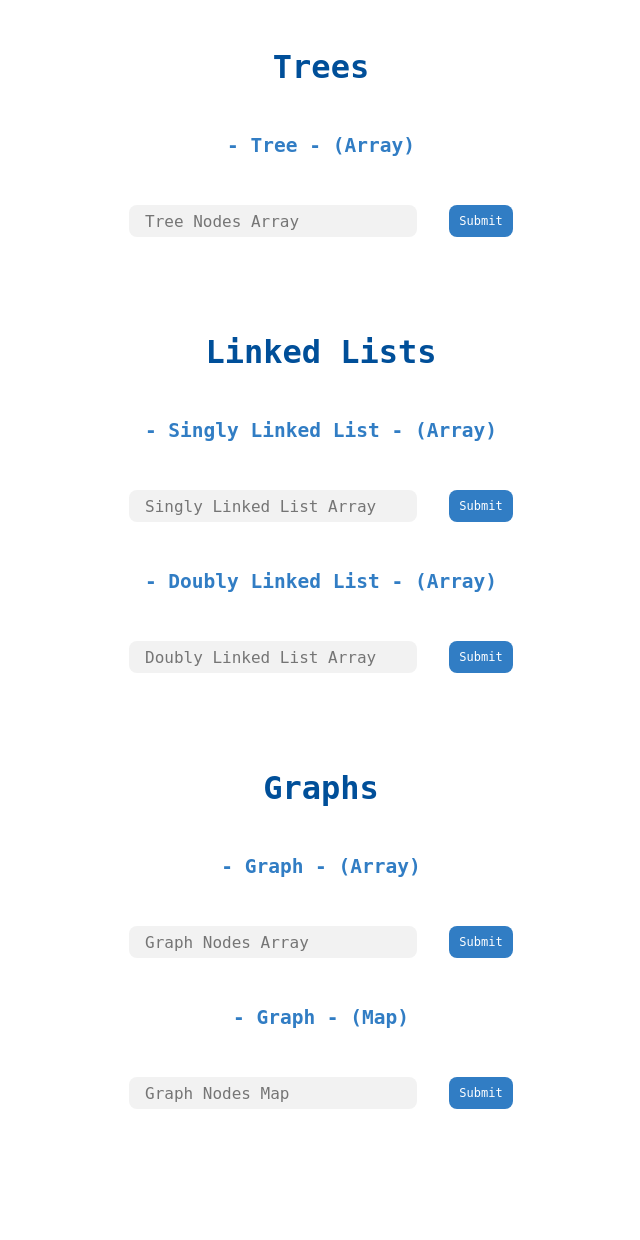
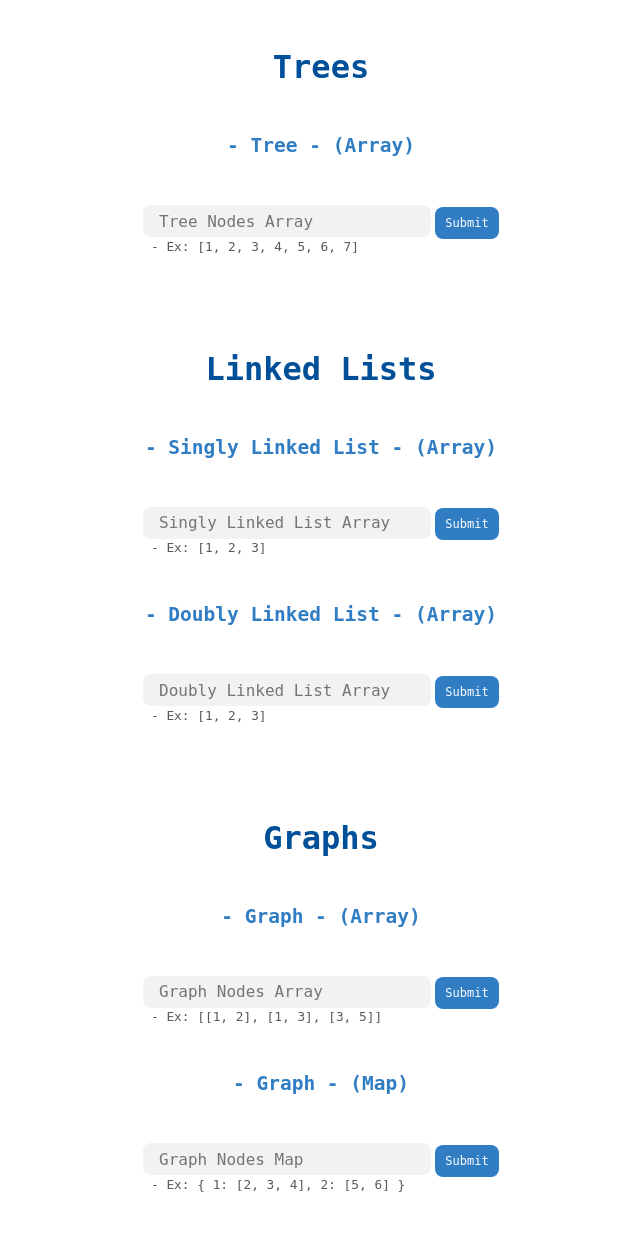
Before and after one commit to Pastoray/Visify, a Flask app: page / in a window 1280 px wide. Shown: the whole page, without its empty margins (319-959 px from the left). Before the commit the page ends 1109 px from the top, so only its background shows below. Run offline with Flask 3, Linux system fonts and the light colour scheme.

Commit message:
update README, make input example for clarification and add __pycache__ to .gitignore

```diff
--- a/static/css/index.css
+++ b/static/css/index.css
@@ -1 +1 @@
-.home-container{height:fit-content;width:100vw;display:flex;flex-direction:column;justify-content:center;align-items:center}.category-header{font-family:monospace;font-size:2rem;color:#004f99}.input-header{font-family:monospace;color:#317dc4}*{padding:0;margin:0;box-sizing:border-box}
+.home-container{height:fit-content;width:100vw;display:flex;flex-direction:column;justify-content:center;align-items:center}.category-header{font-family:monospace;font-size:2rem;color:#004f99}.input-header{font-family:monospace;color:#317dc4}.form-container{display:flex;flex-direction:column}.input-example{font-family:monospace;font-size:.8rem;color:#595959;padding:0rem .5rem}*{padding:0;margin:0;box-sizing:border-box}
--- a/static/scss/home.scss
+++ b/static/scss/home.scss
@@ -18,3 +18,15 @@
     font-family: monospace;
     color: hsl(209, 60%, 48%);
 }
+
+.form-container {
+    display: flex;
+    flex-direction: column;
+}
+
+.input-example {
+    font-family: monospace;
+    font-size: 0.8rem;
+    color: hsl(0, 0%, 35%);
+    padding: 0rem 0.5rem;
+}
--- a/templates/home.html
+++ b/templates/home.html
@@ -50,40 +50,66 @@
         }
     </style>
     <div class="home-container">
+
         <h1 class="category-header">Trees</h1>
 
         <h2 class="input-header">- Tree - (Array)</h2>
         <form method="post" action="/trees/submit">
+            <div class="form-cotainer">
+                <div>
                     <input type="text" name="tree_input" autocomplete="off" placeholder="Tree Nodes Array"/>
                     <button type="submit">Submit</button>
+                </div>
+                <p class="input-example">- Ex: [1, 2, 3, 4, 5, 6, 7]</p>
+            </div>
         </form>
 
         <h1 class="category-header">Linked Lists</h1>
 
         <h2 class="input-header">- Singly Linked List - (Array)</h2>
         <form method="post" action="/linked-lists/singly/submit">
+            <div class="form-cotainer">
+                <div>
                     <input type="text" name="singly_linked_list_input" autocomplete="off" placeholder="Singly Linked List Array"/>
                     <button type="submit">Submit</button>
+                </div>
+                <p class="input-example">- Ex: [1, 2, 3]</p>
+            </div>
         </form>
 
         <h2 class="input-header">- Doubly Linked List - (Array)</h2>
         <form method="post" action="/linked-lists/doubly/submit">
+            <div class="form-cotainer">
+                <div>
                     <input type="text" name="doubly_linked_list_input" autocomplete="off" placeholder="Doubly Linked List Array"/>
                     <button type="submit">Submit</button>
+                </div>
+                <p class="input-example">- Ex: [1, 2, 3]</p>
+            </div>
         </form>
 
         <h1 class="category-header">Graphs</h1>
 
         <h2 class="input-header">- Graph - (Array)</h2>
         <form method="post" action="/graphs/graph-array/submit">
+            <div class="form-cotainer">
+                <div>
                     <input type="text" name="graph_array_input" autocomplete="off" placeholder="Graph Nodes Array"/>
                     <button type="submit">Submit</button>
+                </div>
+                <p class="input-example">- Ex: [[1, 2], [1, 3], [3, 5]]</p>
+            </div>
         </form>
 
         <h2 class="input-header">- Graph - (Map)</h2>
         <form method="post" action="/graphs/graph-map/submit">
+            <div class="form-cotainer">
+                <div>
                     <input type="text" name="graph_map_input" autocomplete="off" placeholder="Graph Nodes Map"/>
                     <button type="submit">Submit</button>
+                </div>
+                <p class="input-example">- Ex: { 1: [2, 3, 4], 2: [5, 6] }</p>
+            </div>
         </form>
 
     </div>
```
Also changed, not shown: README.md, 1 other file. Lines whose indentation alone changed are shown as unchanged.
